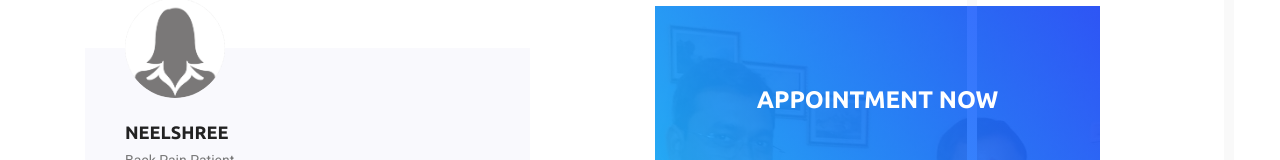
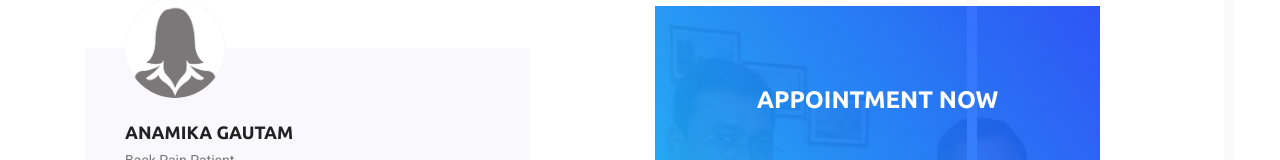
Before and after one commit to kunalshekharjha/DrPraveen, a plain HTML site: page about.html in a window 1280 px wide. Shown: the part 1760-1920 px from the top of the page. Drawn offline with Linux system fonts and the light colour scheme.

Commit message:
Update about.html

```diff
--- a/about.html
+++ b/about.html
@@ -121,7 +121,7 @@
                 <div class="col-lg-5">
                     <div class="single-patient mb-4">
                         <img src="assets/images/patient1.png" alt="">
-                        <h3>Neelshree</h3>
+                        <h3>Anamika Gautam</h3>
                         <h5>Back Pain Patient</h5>
                         <p class="pt-3">Dr. Praveen has done wonders to my mum, earlier she couldn't move much but now she is able to walk and she can sit properly walk till the dinning table to have food and is able to do other general activities.</p>
                     </div>
```
